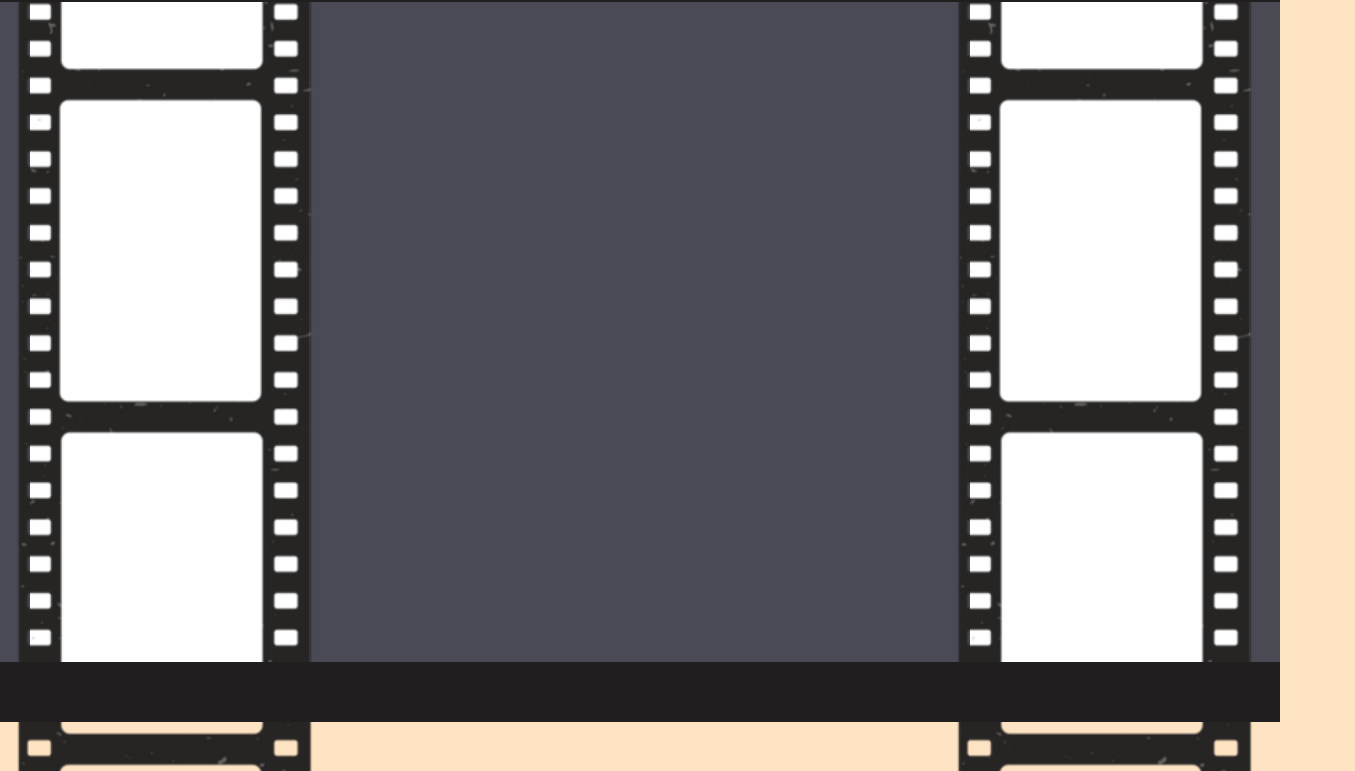
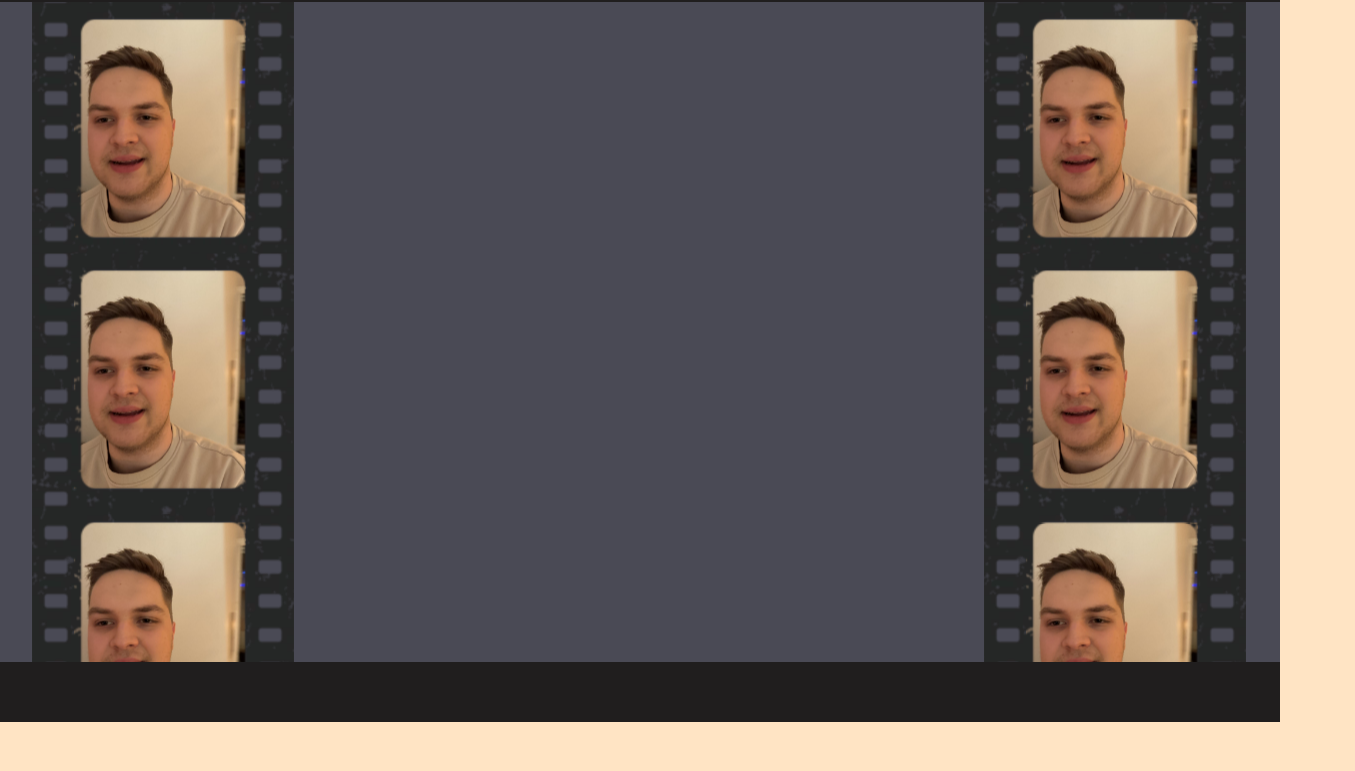
Before and after one commit to Bamse05/film-project, a plain HTML site: page client/index.html in a window 1280 px wide. Shown: the part 78-849 px from the top of the page, 1355 px wide, since content can reach past the window. After the commit the page ends 800 px from the top, so only its background shows below. Drawn offline with Linux system fonts and the light colour scheme.

Commit message:
lade till rasmus!

```diff
--- a/client/index.html
+++ b/client/index.html
@@ -18,11 +18,83 @@
             <div class="navItem"><a href="https://google.com" class="navButton">gurt</a></div>
         </div>
         <div class="mainBody">
-            <div class="movieSideBar" id="left"><img class="reel" src="../Images/Film_Reel.png" alt=""></div>
-            <div class="content"></div>
-            <div class="movieSideBar" id="right"><img class="reel" src="../Images/Film_Reel.png" alt=""></div>
+            <div class="movieSideBar" id="left">
+                <div class="reel-container">
+
+                    <div class="reel-strip">
+                        <img src="../Images/rasmus.jpeg" id="movie1" class="movie-poster poster-1">
+                        <img src="../Images/rasmus.jpeg" id="movie2" class="movie-poster poster-2">
+                        <div class="reel-overlay"></div>
+                    </div>
+
+                    <div class="reel-strip">
+                        <img src="../Images/rasmus.jpeg" id="movie3" class="movie-poster poster-1">
+                        <img src="../Images/rasmus.jpeg" id="movie4" class="movie-poster poster-2">
+                        <div class="reel-overlay"></div>
+                    </div>
+
+                    <div class="reel-strip">
+                        <img src="../Images/rasmus.jpeg" id="movie5" class="movie-poster poster-1">
+                        <img src="../Images/rasmus.jpeg" id="movie6" class="movie-poster poster-2">
+                        <div class="reel-overlay"></div>
+                    </div>
+
+                    <div class="reel-strip">
+                        <img src="../Images/rasmus.jpeg" id="movie7" class="movie-poster poster-1">
+                        <img src="../Images/rasmus.jpeg" id="movie8" class="movie-poster poster-2">
+                        <div class="reel-overlay"></div>
+                    </div>
+
+                    <div class="reel-strip">
+                        <img src="../Images/rasmus.jpeg" id="movie9" class="movie-poster poster-1">
+                        <img src="../Images/rasmus.jpeg" id="movie10" class="movie-poster poster-2">
+                        <div class="reel-overlay"></div>
+                    </div>
+
+                </div>
+            </div>
+            <div class="content">
+
+            </div>
+            <div class="movieSideBar" id="right">
+                <div class="reel-container">
+
+                    <div class="reel-strip">
+                        <img src="../Images/rasmus.jpeg" id="movie1" class="movie-poster poster-1">
+                        <img src="../Images/rasmus.jpeg" id="movie2" class="movie-poster poster-2">
+                        <div class="reel-overlay"></div>
+                    </div>
+
+                    <div class="reel-strip">
+                        <img src="../Images/rasmus.jpeg" id="movie3" class="movie-poster poster-1">
+                        <img src="../Images/rasmus.jpeg" id="movie4" class="movie-poster poster-2">
+                        <div class="reel-overlay"></div>
+                    </div>
+
+                    <div class="reel-strip">
+                        <img src="../Images/rasmus.jpeg" id="movie5" class="movie-poster poster-1">
+                        <img src="../Images/rasmus.jpeg" id="movie6" class="movie-poster poster-2">
+                        <div class="reel-overlay"></div>
+                    </div>
+
+                    <div class="reel-strip">
+                        <img src="../Images/rasmus.jpeg" id="movie7" class="movie-poster poster-1">
+                        <img src="../Images/rasmus.jpeg" id="movie8" class="movie-poster poster-2">
+                        <div class="reel-overlay"></div>
+                    </div>
+
+                    <div class="reel-strip">
+                        <img src="../Images/rasmus.jpeg" id="movie9" class="movie-poster poster-1">
+                        <img src="../Images/rasmus.jpeg" id="movie10" class="movie-poster poster-2">
+                        <div class="reel-overlay"></div>
+                    </div>
+
+                </div>
+            </div>
         </div>
-        <div class="footer"></div>
+        <div class="footer">
+
+        </div>
     </div>
 </body>
 </html>
--- a/client/landingPage.css
+++ b/client/landingPage.css
@@ -47,23 +47,87 @@ body{
     background-color: rgb(32, 30, 30);
     z-index: 1;
 }
-.movieSideBar{
+.reel-container {
+    display: flex;
+    flex-direction: column;
+    width: 100%;
+}
+/* Update the timing from 5s to something longer like 15s so it doesn't fly by too fast */
+#left .reel-container {
+    animation: slideUp 30s linear infinite;
+}
+
+#right .reel-container {
+    animation: slideDown 30s linear infinite;
+}
+#left {
+    margin-left: 2rem; /* Pushes the left reel away from the left wall */
+}
+
+#right {
+    margin-right: 1rem; /* Ensures the right reel has the exact same gap on the right wall */
+}
+
+/* 503px multiplied by 3 unique strips = 1509px */
+@keyframes slideUp {
+    from { transform: translateY(0); }
+    to { transform: translateY(-1509px); }
+}
+
+/* For the right side to slide down, we start at the clone (-1509px) and animate to 0 */
+@keyframes slideDown {
+    from { transform: translateY(-1509px); }
+    to { transform: translateY(0); }
+}
+.movieSideBar {
+    height: 82.5vh;
+    width: 17.5rem;
+    overflow: hidden;
     position: relative;
-    background-color: rgb(255, 255, 255);
-    width: 17.5rem;
-    margin: 0px 30px 0 30px;
-    transform: rotate(0deg);
+    background-color: transparent;
+}
+
+/* 1. Modify your existing .reel-strip */
+.reel-strip {
+    position: relative; /* Acts as an anchor for absolute positioning */
+    width: 100%;
+    height: 503px;
+    /* REMOVE the background-image properties from here */
+}
+
+/* 2. Add the new .reel-overlay class */
+.reel-overlay {
+    position: absolute;
+    top: 0;
+    left: 0;
+    width: 100%;
+    height: 100%;
+    background-image: url('../Images/Film_Reel2.png');
+    background-repeat: repeat-y;
+    background-size: contain;
+    z-index: 2; /* Forces the film reel on TOP of the posters */
+    pointer-events: none; /* Allows user to click the posters 'through' the reel */
+}
+
+.poster-1 {
+    top: 17px;    /* Distance from the top of the 503px strip */
+    height: 218px; /* Make the image taller to fill the space */
+}
+
+.poster-2 {
+    top: 269px;   /* Distance from the top of the 503px strip */
+    height: 218px;
+}
+
+/* Ensure your poster width/left values still look good */
+.movie-poster {
+    position: absolute;
+    z-index: 1;
+    width: 172px;
+    left: 15%;
+    object-fit: cover;
 }
 .logo{
     width: 170px;
     height: 7.5vh;
 }
-.reel{
-    position: absolute;
-    top: 25%;
-    left: -190%;
-    height: 500px;
-    width: auto;
-    transform: rotate(90deg);
-    z-index: -1;
-}
```
Also changed, not shown: Images/rasmus.jpeg (added).
